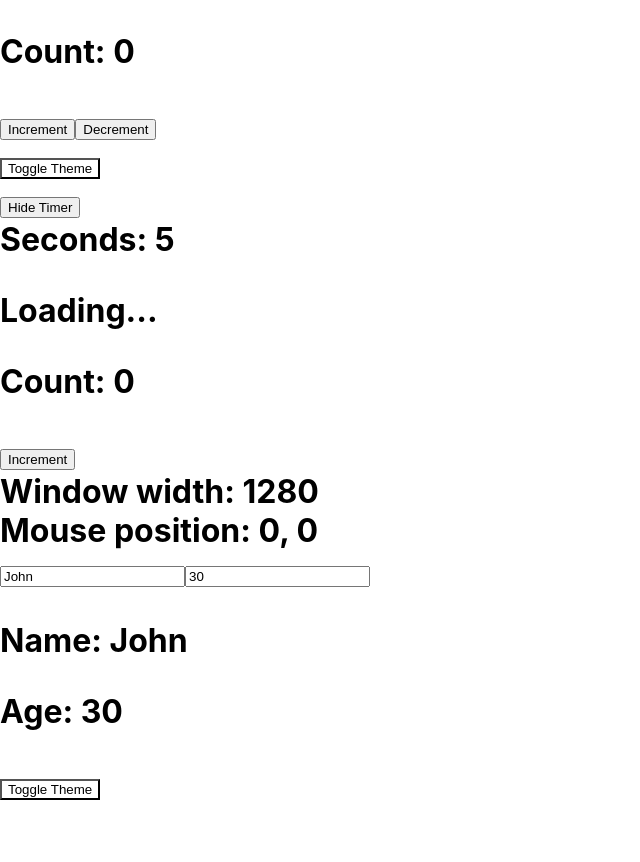
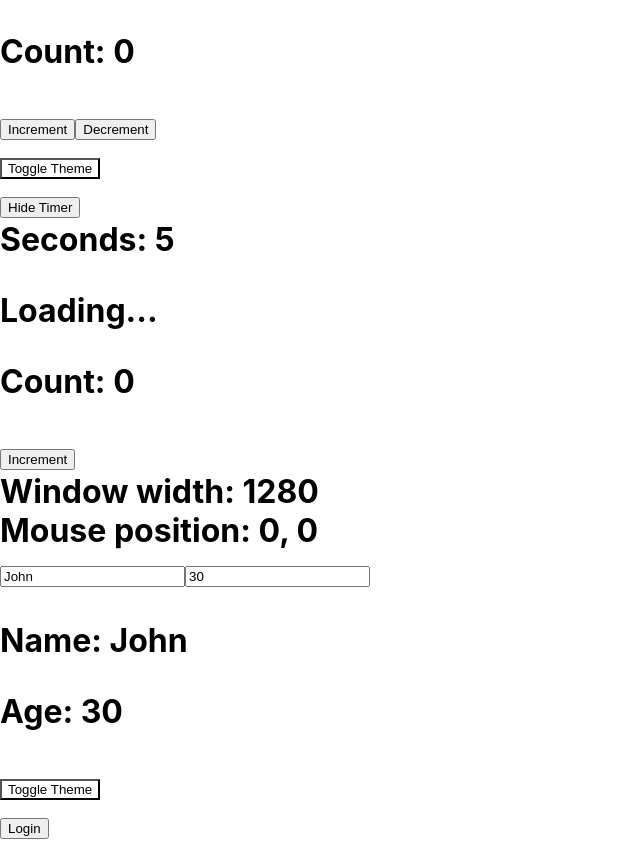
Before and after one commit to salinpaul94/60_DAY_PLAN_FOR_CROSS_PALTFORM_DEVELOPMENT, a React (Create React App) app in the folder test-roject/: page / in a window 1280 px wide. Shown: the whole page, without its empty margins (0-640 px from the left). Before the commit the page ends 823 px from the top, so only its background shows below. Built offline with nearby package versions, Linux system fonts and the light colour scheme; no server answers.

Commit message:
task 6 app context to pass props dirctly without explicityly passing props to each sub component

```diff
--- a/test-roject/src/App.js
+++ b/test-roject/src/App.js
@@ -1,5 +1,6 @@
 import './App.css';
 import AppContextApiTask5 from './componentsDay5/AppContextApiTask5';
+import AppContextApiTask6Example1 from './componentsDay5/AppContextApiTask5Example1';
 import AppContextApiTask5Example2 from './componentsDay5/AppContextApiTask5Example2';
 import AppHooks from './componentsDay5/AppHooks';
 import Counter from './componentsDay5/Counter'
@@ -22,6 +23,7 @@ const element = (
     <MouseTrackerTask4/>
     <AppContextApiTask5/>
     <AppContextApiTask5Example2/>
+    <AppContextApiTask6Example1/>
   </h1>
 )
 
--- /dev/null
+++ b/test-roject/src/componentsDay5/AppContextApiTask5Example1.js
@@ -0,0 +1,38 @@
+import React, { createContext, useState } from 'react';
+
+const AuthContext = createContext();
+
+function AppContextApiTask6Example1() {
+  const [auth, setAuth] = useState({ isAuthenticated: false });
+
+  return (
+    <AuthContext.Provider value={{ auth, setAuth }}>
+      <Login />
+    </AuthContext.Provider>
+  );
+}
+
+function Login() {
+  return (
+    <AuthContext.Consumer>
+      {({ auth, setAuth }) => (
+        <div>
+          {auth.isAuthenticated ? (
+            <div>
+              <p>Welcome back!</p>
+              <button onClick={() => setAuth({ isAuthenticated: false})}>
+                Logout
+              </button>
+            </div>
+          ) : (
+            <button onClick={() => setAuth({ isAuthenticated: true})}>
+              Login
+            </button>
+          )}
+        </div>
+      )}
+    </AuthContext.Consumer>
+  );
+}
+
+export default AppContextApiTask6Example1;
```
